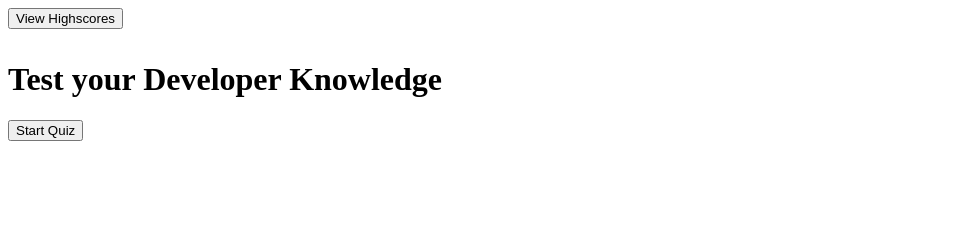
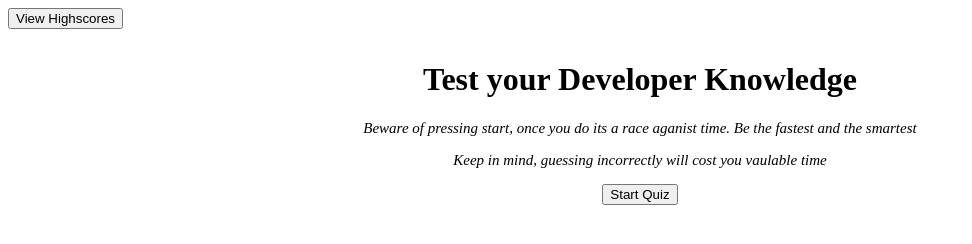
Before and after one commit to RileyAlt/web-developer-quiz, a plain HTML site: page index.html in a window 1280 px wide. Shown: the whole page, without its empty margins (0-972 px from the left). Drawn offline with Linux system fonts and the light colour scheme.

Commit message:
first styling fix

```diff
--- a/index.html
+++ b/index.html
@@ -16,6 +16,8 @@
 
         <header>
             <h1 id="heading"> Test your Developer Knowledge</h1>
+            <p class="warning">Beware of pressing start, once you do its a race aganist time. Be the fastest and the smartest</p>
+            <p class="warning">Keep in mind, guessing incorrectly will cost you vaulable time</p>
         </header>
 
         <main>
@@ -26,7 +28,7 @@
 
             <div id="question-section">
                 <p id="question-text"></p>
-                <div id="question-buttons">
+                <div id="question-buttons" class="question-align">
                     <!-- This div is automatically filled in our javascript -->
                 </div>
                 <p id="answer-text"></p>
--- a/style.css
+++ b/style.css
@@ -37,6 +37,21 @@
     align-content: space-between;
 }
 
-.body {
+header {
+    text-align: center;
+}
 
+main {
+    text-align: center;
 }
+
+.warning {
+    font-style: italic;
+    font-size: 15px;
+    padding: -30px;
+}
+
+.question-align  {
+    font-size: 150px;
+    color: blueviolet;
+}
```
Also changed, not shown: Screen Shot 2023-01-09 at 11.13.01 PM.png (added), 2 other files.
